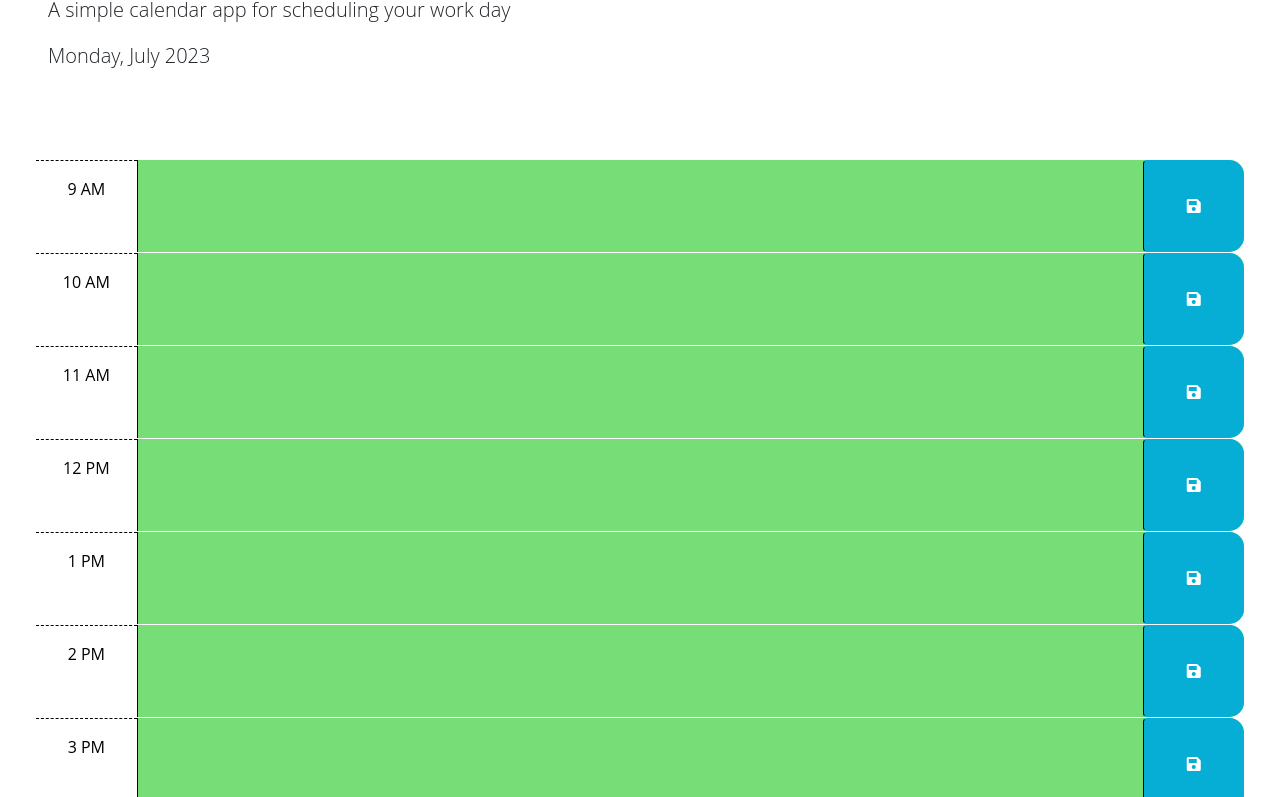
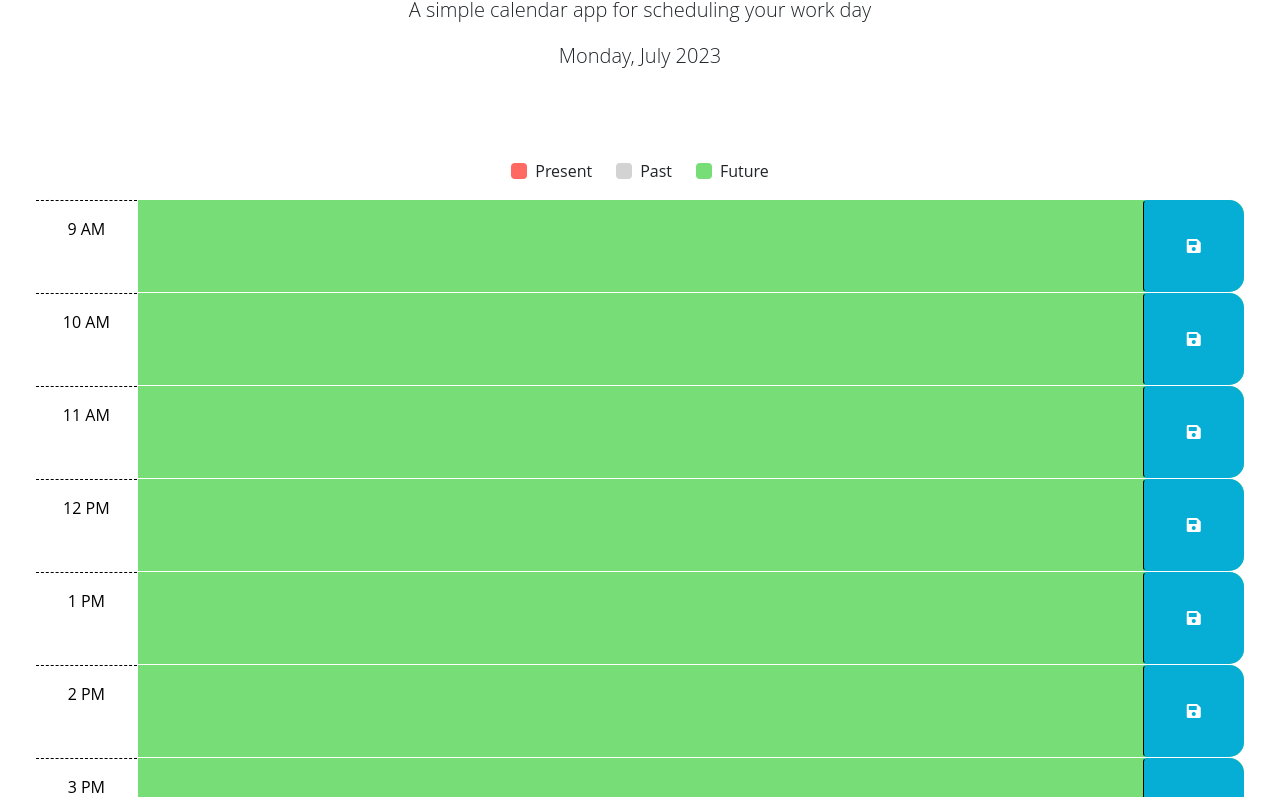
Before and after one commit to briimcfly/jquery-scheduler, a plain HTML site: page index.html in a window 1280 px wide. Shown: the part 138-935 px from the top of the page. Drawn offline with nearby package versions, Linux system fonts and the light colour scheme.

Commit message:
added legend to HTML & CSS. Added Final Comments

```diff
--- a/Assets/css/style.css
+++ b/Assets/css/style.css
@@ -1,3 +1,8 @@
+:root {
+  --white: #fff;
+  --black: #000;
+}
+
 body {
   font-family: 'Open Sans', sans-serif;
   font-size: 16px;
@@ -7,8 +12,8 @@ textarea {
   background: transparent;
   border: none;
   resize: none;
-  color: #000000;
-  border-left: 1px solid black;
+  color: var(--black);
+  border-left: 1px solid var(--white);
   padding: 10px;
 }
 
@@ -21,39 +26,52 @@ textarea {
 }
 
 .row {
-  border-top: 1px solid white;
+  border-top: 1px solid var(--white);
 }
 
 .hour {
-  background-color: #ffffff;
-  color: #000000;
-  border-top: 1px dashed #000000;
+  background-color: var(--white);
+  color: var(--black);
+  border-top: 1px dashed var(--black);
 }
 
 .past {
   background-color: #d3d3d3;
-  color: white;
+  color: var(--white);
 }
 
 .present {
   background-color: #ff6961;
-  color: white;
+  color: var(--white);
 }
 
 .future {
   background-color: #77dd77;
-  color: white;
+  color: var(--white);
 }
 
 .saveBtn {
-  border-left: 1px solid black;
+  border-left: 1px solid var(--black);
   border-top-right-radius: 15px;
   border-bottom-right-radius: 15px;
   background-color: #06aed5;
-  color: white;
+  color: var(--white);
 }
 
 .saveBtn i:hover {
   font-size: 20px;
   transition: all 0.3s ease-in-out;
 }
+
+/* Legend Styling */
+.squircle {
+  width:16px;
+  height:16px;
+  border-radius:4px;
+  margin-bottom:16px;
+  margin-right:8px;
+}
+
+.legend {
+  gap:24px;
+}
--- a/index.html
+++ b/index.html
@@ -32,11 +32,28 @@
   </head>
 
   <body>
-    <header class="p-5 mb-4">
-      <h1 class="display-3">Work Day Scheduler</h1>
-      <p class="lead">A simple calendar app for scheduling your work day</p>
-      <p id="currentDay" class="lead"></p>
+    <header class="p-5 mb-4 d-flex flex-column align-items-center">
+      <h1 class="display-3 text-center">Work Day Scheduler</h1>
+      <p class="lead text-center">A simple calendar app for scheduling your work day</p>
+      <!-- Current day from dayJS -->
+      <p id="currentDay" class="lead text-center"></p>
     </header>
+    <!-- Color Legend -->
+    <div class ="legend d-flex justify-content-center ">
+      <div class = "legend-item d-flex align-items-center">
+        <div class ="squircle present"></div>
+        <p>Present</p>
+      </div>
+      <div class = "legend-item d-flex align-items-center">
+        <div class ="squircle past"></div>
+        <p>Past</p>
+      </div>
+      <div class = "legend-item d-flex align-items-center">
+        <div class ="squircle future"></div>
+        <p>Future</p>
+      </div>
+    </div>
+    <!-- Schedule -->
     <div id = "schedule" class="container-fluid px-5">
     </div>
   </body>
```
